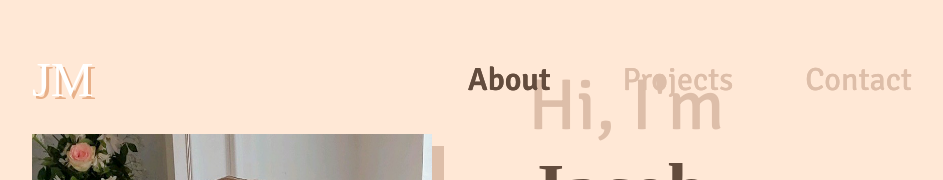
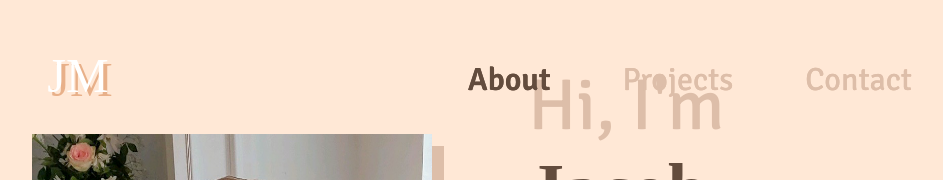
Before and after one commit to jamcmich/jamcmich.github.io, a Vue app: page / in a window 1280 px wide. Shown: the top 180 px of the page, without its empty margins (168-1111 px from the left). Built offline with nearby package versions, Linux system fonts and the light colour scheme; a web font is replaced by a local one.

Commit message:
Add hover effect to logo.
Signed-off-by: Jacob McMichael <jacobmcmichael@gmail.com>

```diff
--- a/src/components/Navbar.vue
+++ b/src/components/Navbar.vue
@@ -3,6 +3,7 @@
     <a class="__logo" href="/">
       <p>JM</p>
       <p>JM</p>
+      <!--      <p>JM</p>-->
     </a>
 
     <ul class="__nav-links">
@@ -37,36 +38,65 @@ export default {
 
   .__logo {
     position: relative;
+    display: flex;
+    flex-direction: row;
+    justify-content: center;
+    align-items: center;
+
+    width: 100px;
+    height: 100px;
+
     font-family: var(--font-family__nabla);
     font-weight: var(--font-weight__regular);
     font-size: var(--font-size__logo);
 
+    background-color: transparent;
+    outline: 2px solid transparent;
+
     text-decoration: none;
     cursor: pointer;
+
+    transition: all 0.1s ease 0.2s;
 
     /* Background */
     p:nth-child(1) {
       position: absolute;
-      top: 3px;
-      left: 3px;
+      top: 50%;
+      left: 50%;
+      transform: translate(-50%, -50%);
 
       filter: brightness(0%) saturate(0%) contrast(100%) invert(100%) invert(28%) sepia(44%) saturate(328%) hue-rotate(340deg) brightness(96%) contrast(89%);
+
+      transition: all 0.2s ease;
     }
 
     /* Foreground */
     p:nth-child(2) {
-      position: relative;
-      top: 0;
-      left: 0;
+      position: absolute;
+      top: 46%;
+      left: 46%;
+      transform: translate(-50%, -50%);
 
+      opacity: 100%;
       filter: brightness(0%) saturate(0%) contrast(100%) invert(100%);
 
-      &:hover {
-        position: relative;
+      transition: all 0.1s ease, opacity 0.4s ease 0.2s;
+    }
 
-        top: 3px;
-        left: 3px;
-        transition: all 0.1s linear;
+    &:hover {
+      outline: 2px solid #e8b18c;
+      transition: all 0.1s ease 0.2s;
+
+      /* Foreground */
+      p:nth-child(2) {
+        position: absolute;
+        top: 50%;
+        left: 50%;
+        transform: translate(-50%, -50%);
+
+        opacity: 0;
+
+        transition: all 0.1s ease, opacity 0.4s ease 0.2s;
       }
     }
   }
```
